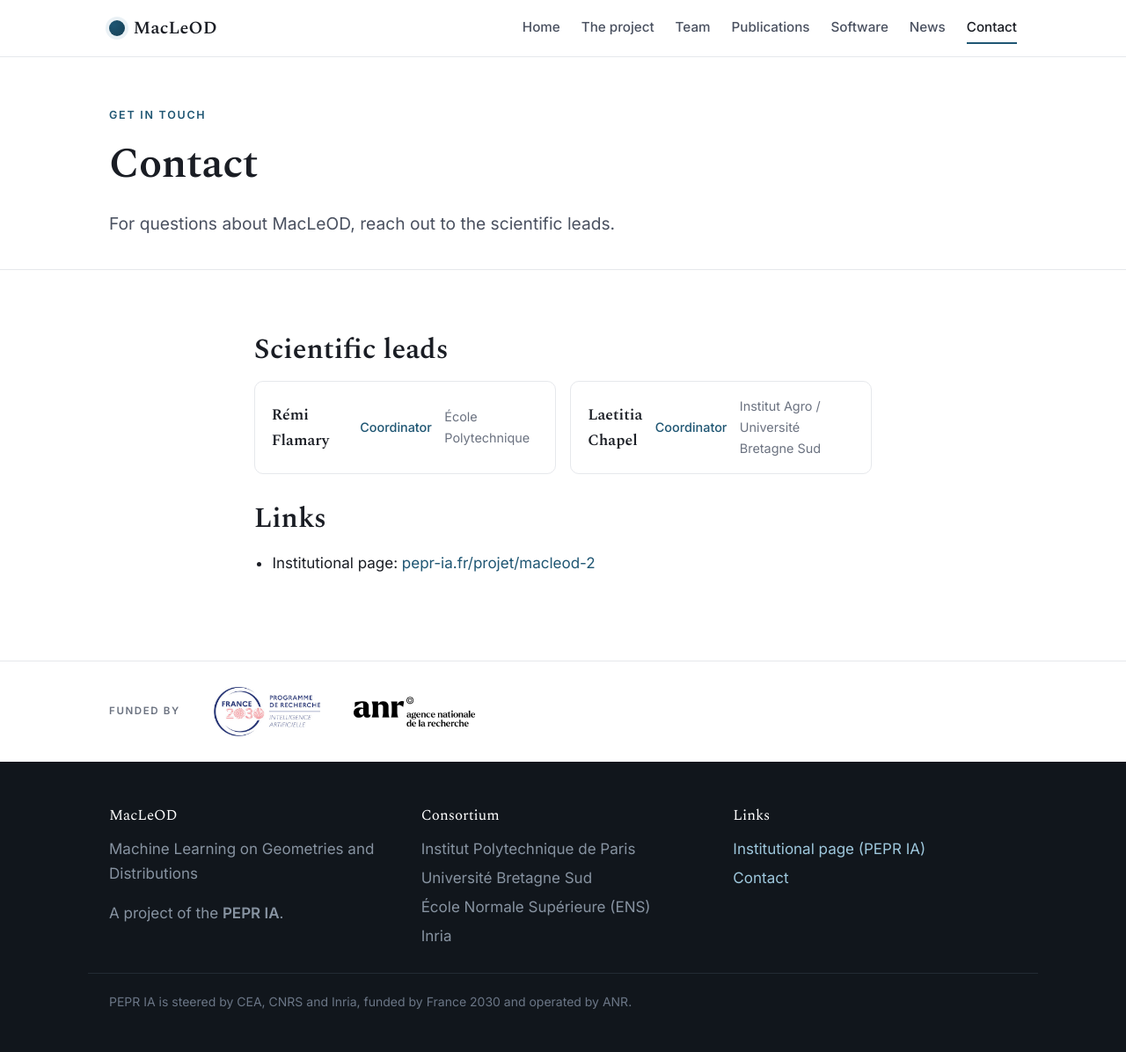
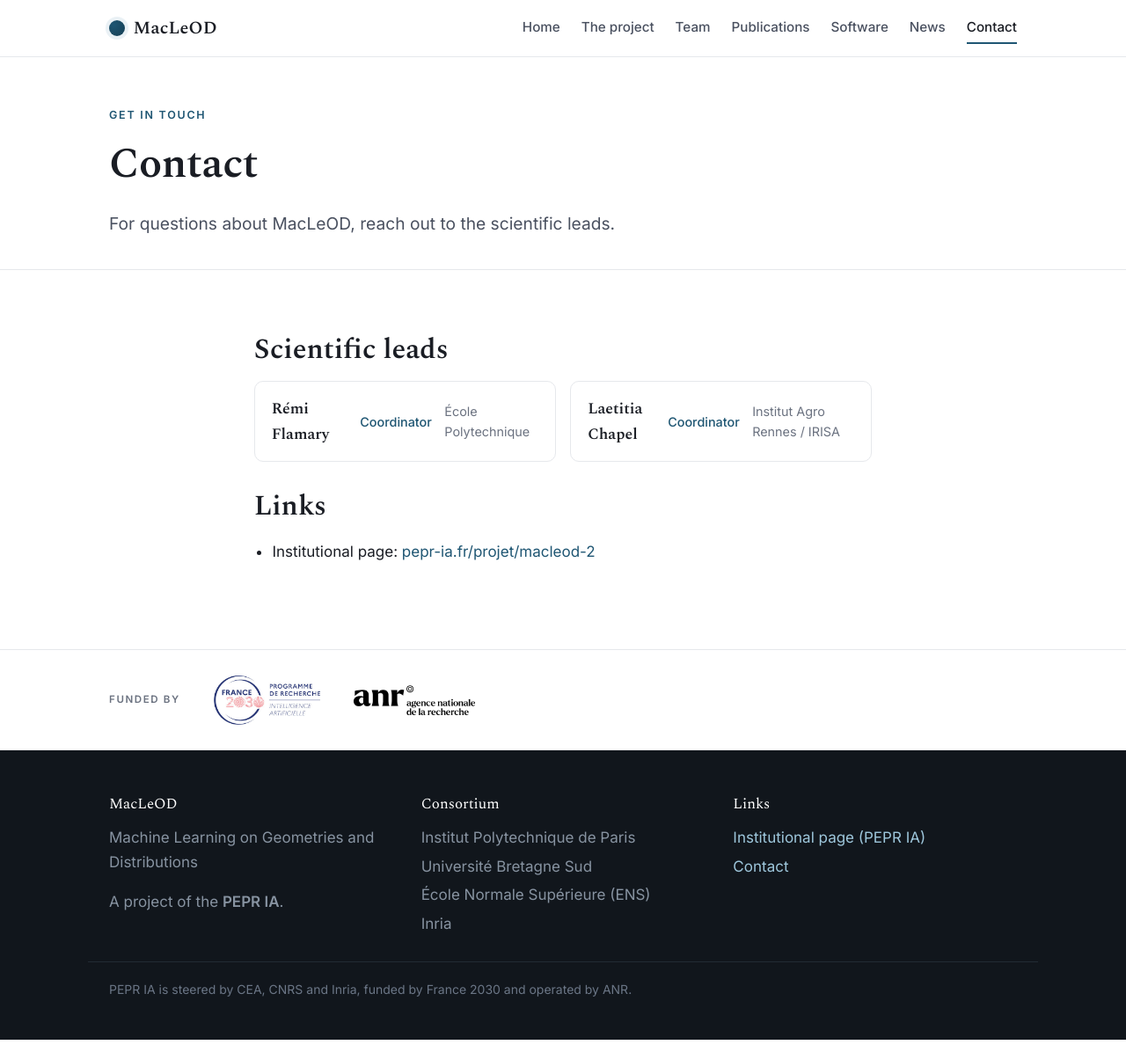
Before and after one commit to peprmacleod/peprmacleod.github.io, a Jekyll site: the page built from contact.md, in a window 1280 px wide and 1196 px high. Shown: the whole window at 88% size. Built offline with Jekyll 4.4.1, drawn with Linux system fonts in a browser that asks for light colours.

Commit message:
debug laetitia

```diff
--- a/_data/team.yml
+++ b/_data/team.yml
@@ -15,7 +15,7 @@
     photo: "remi.jpg"
   - name: "Laetitia Chapel"
     role: "Coordinator"
-    affiliation: "Institut Agro / Université Bretagne Sud"
+    affiliation: "Institut Agro Rennes / IRISA"
     link: "https://people.irisa.fr/Laetitia.Chapel/"
     photo: "laetitia.jpg"
 
```
